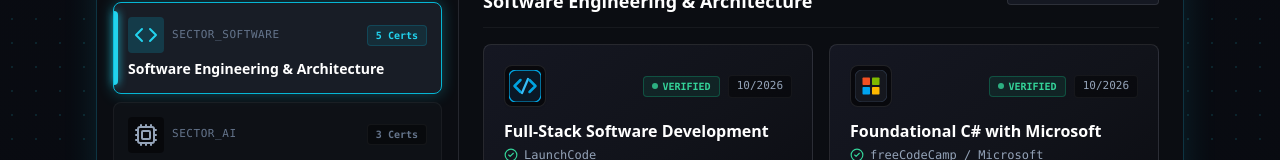
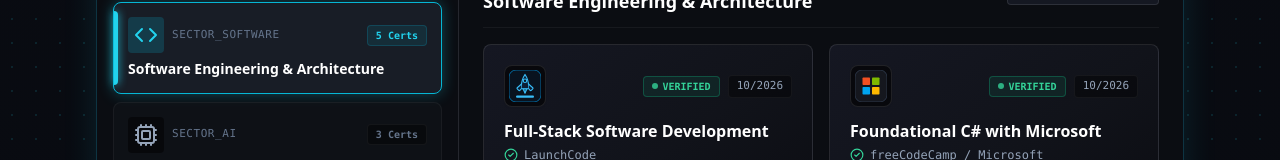
Before and after one commit to Nick040791/portfolio, a React (Vite) app: page / in a window 1280 px wide. Shown: the part 3209-3369 px from the top of the page. Built offline with nearby package versions, Linux system fonts and the light colour scheme.

Commit message:
style: update LaunchCode and Hire-Human logos to official brand marks

```diff
--- a/src/components/Hero.tsx
+++ b/src/components/Hero.tsx
@@ -1,7 +1,8 @@
 import React from 'react';
-import { Mail, Flame, Rocket, GraduationCap } from 'lucide-react';
+import { Mail, Flame, GraduationCap } from 'lucide-react';
 import { UbuntuTerminal } from './UbuntuTerminal';
 import { GithubIcon, LinkedinIcon } from './Icons';
+import { LaunchCodeLogo } from './Logos';
 import { personalInfo } from '../data/portfolioData';
 
 export const Hero: React.FC = () => {
@@ -81,7 +82,7 @@
           rel="noreferrer"
           className="flex items-center justify-center space-x-2 px-4 py-3 glass-panel rounded-md text-fuchsia-400 font-mono text-sm uppercase tracking-wider hover:border-fuchsia-500 hover:shadow-[0_0_15px_rgba(217,70,239,0.4)] transition-all duration-300 hover:scale-[1.02]"
         >
-          <Rocket className="w-4 h-4 flex-shrink-0" />
+          <LaunchCodeLogo className="w-4 h-4 flex-shrink-0" />
           <span className="truncate">LaunchCode_Hub</span>
         </a>
 
--- a/src/components/Logos.tsx
+++ b/src/components/Logos.tsx
@@ -6,7 +6,7 @@
 }
 
 /**
- * LaunchCode official bracket mark `< / >`
+ * LaunchCode official Rocket over Underscore mark
  */
 export const LaunchCodeLogo: React.FC<LogoProps> = ({ className = 'w-6 h-6' }) => (
   <svg
@@ -16,29 +16,71 @@
     className={className}
     aria-label="LaunchCode Logo"
   >
-    <rect width="64" height="64" rx="14" fill="#0A1826" stroke="#00A3E0" strokeWidth="2.5" />
-    {/* Left Angle Bracket < */}
+    <rect width="64" height="64" rx="14" fill="#09131F" stroke="#0284C7" strokeWidth="1.5" />
+
+    {/* Rocket Fuselage */}
     <path
-      d="M23 20L11 32L23 44"
-      stroke="#00A3E0"
-      strokeWidth="5"
+      d="M32 9C27.5 15.5 24.5 25 24.5 35.5C24.5 36.5 25 37.5 26 37.5H38C39 37.5 39.5 36.5 39.5 35.5C39.5 25 36.5 15.5 32 9Z"
+      stroke="#38BDF8"
+      strokeWidth="2.4"
+      strokeLinecap="round"
+      strokeLinejoin="round"
+      fill="#0C1E34"
+    />
+
+    {/* Cockpit Porthole Window */}
+    <circle
+      cx="32"
+      cy="21.5"
+      r="3.5"
+      stroke="#38BDF8"
+      strokeWidth="2.2"
+      fill="#09131F"
+    />
+
+    {/* Left Swept Booster Fin */}
+    <path
+      d="M24.5 28.5L16.5 35.5C15.8 36.1 15.8 37.2 16.5 37.8L19.5 40.8C20.1 41.4 21.2 41.4 21.8 40.8L24.5 37.5"
+      stroke="#38BDF8"
+      strokeWidth="2.2"
+      strokeLinecap="round"
+      strokeLinejoin="round"
+      fill="#0C1E34"
+    />
+
+    {/* Right Swept Booster Fin */}
+    <path
+      d="M39.5 28.5L47.5 35.5C48.2 36.1 48.2 37.2 47.5 37.8L44.5 40.8C43.9 41.4 42.8 41.4 42.2 40.8L39.5 37.5"
+      stroke="#38BDF8"
+      strokeWidth="2.2"
+      strokeLinecap="round"
+      strokeLinejoin="round"
+      fill="#0C1E34"
+    />
+
+    {/* Rocket Exhaust Flame */}
+    <path
+      d="M28 37.5L32 46L36 37.5"
+      stroke="#38BDF8"
+      strokeWidth="2.2"
       strokeLinecap="round"
       strokeLinejoin="round"
     />
-    {/* Center Forward Slash / */}
     <path
-      d="M38 18L26 46"
+      d="M32 37.5L32 46"
       stroke="#38BDF8"
-      strokeWidth="4.5"
+      strokeWidth="2"
       strokeLinecap="round"
     />
-    {/* Right Angle Bracket > */}
-    <path
-      d="M41 20L53 32L41 44"
-      stroke="#00A3E0"
-      strokeWidth="5"
-      strokeLinecap="round"
-      strokeLinejoin="round"
+
+    {/* Horizontal Underscore Bar */}
+    <rect
+      x="14"
+      y="51"
+      width="36"
+      height="4.5"
+      rx="2.25"
+      fill="#38BDF8"
     />
   </svg>
 );
@@ -197,7 +239,7 @@
 );
 
 /**
- * Hire-Human / Agentic Engineering Neural Emblem
+ * Hire-Human official 4-pointed coral star emblem with diamond center cutout
  */
 export const HireHumanLogo: React.FC<LogoProps> = ({ className = 'w-6 h-6' }) => (
   <svg
@@ -207,19 +249,14 @@
     className={className}
     aria-label="Hire-Human Logo"
   >
-    <rect width="64" height="64" rx="14" fill="#0A181C" stroke="#10B981" strokeWidth="2" />
-    {/* Human / Agentic Neural Node Network */}
-    <circle cx="32" cy="20" r="7" stroke="#34D399" strokeWidth="2.5" fill="#064E3B" />
+    <rect width="64" height="64" rx="14" fill="#1C110F" stroke="#EA580C" strokeWidth="1.5" />
+
+    {/* Coral 4-pointed rounded cross with concave diamond star center cutout */}
     <path
-      d="M18 48C18 40.3 24.3 34 32 34C39.7 34 46 40.3 46 48"
-      stroke="#34D399"
-      strokeWidth="2.5"
-      strokeLinecap="round"
+      d="M32 10C34.5 10 36.5 11.2 36.5 13.5L36.5 19.5C36.5 24 40 27.5 44.5 27.5L50.5 27.5C52.8 27.5 54 29.5 54 32C54 34.5 52.8 36.5 50.5 36.5L44.5 36.5C40 36.5 36.5 40 36.5 44.5L36.5 50.5C36.5 52.8 34.5 54 32 54C29.5 54 27.5 52.8 27.5 50.5L27.5 44.5C27.5 40 24 36.5 19.5 36.5L13.5 36.5C11.2 36.5 10 34.5 10 32C10 29.5 11.2 27.5 13.5 27.5L19.5 27.5C24 27.5 27.5 24 27.5 19.5L27.5 13.5C27.5 11.2 29.5 10 32 10Z M32 25C32 28.8 35.2 32 39 32C35.2 32 32 35.2 32 39C32 35.2 28.8 32 25 32C28.8 32 32 28.8 32 25Z"
+      fill="#FF6740"
+      fillRule="evenodd"
     />
-    <circle cx="32" cy="20" r="2.5" fill="#A7F3D0" />
-    <circle cx="21" cy="42" r="2" fill="#22D3EE" />
-    <circle cx="43" cy="42" r="2" fill="#22D3EE" />
-    <path d="M22 39L29 25M42 39L35 25" stroke="#22D3EE" strokeWidth="1.2" strokeDasharray="2 2" />
   </svg>
 );
 
```
